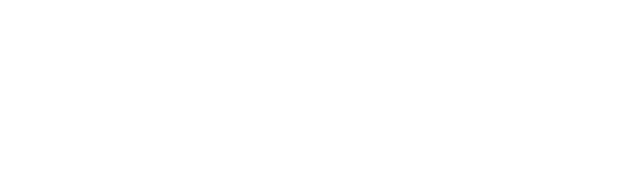
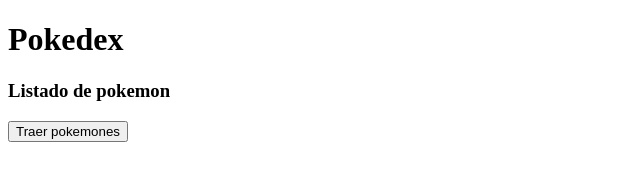
Before and after one commit to Axelbresa/AxelBresanovich-pruebaTecnicaFront-, a plain HTML site: page index.html in a window 1280 px wide. Shown: the whole page, without its empty margins (0-640 px from the left). Drawn offline with Linux system fonts and the light colour scheme.

Commit message:
se hiso la funcion feth a la api para traer los nombres de los pokemones a hacer click

```diff
--- a/index.html
+++ b/index.html
@@ -7,7 +7,12 @@
     <title>Document</title>
 </head>
 <body>
+    <h1>Pokedex</h1>
+    <h3>Listado de pokemon</h3>
+    <div id="listado_pokemon">
+        <button onclick="traerPokemones()">Traer pokemones</button>
+    </div>
+    <script src="script.js"></script>
 
-    <script src="script.js"></script>
 </body>
 </html>
--- a/script.js
+++ b/script.js
@@ -0,0 +1,20 @@
+function traerPokemones(){
+    fetch("https://pokeapi.co/api/v2/pokemon/")
+  .then(res => res.json())
+  .then(json => {
+    const results = json.results;
+    const data = results.map(pokemon => ({
+      id: pokemon.url.split('/').filter(Boolean).pop(),
+      name: pokemon.name
+    }));
+    console.log(data);
+    const lista=document.getElementById("listado_pokemon");
+    // lista.innerHTML = '';
+    data.map(pokemon => {
+      lista.innerHTML += `<p>Name: ${pokemon.name}</p>`;
+    });
+  })
+  .catch(error => {
+    console.error('Error al obtener los datos:', error);
+  });
+}
```
